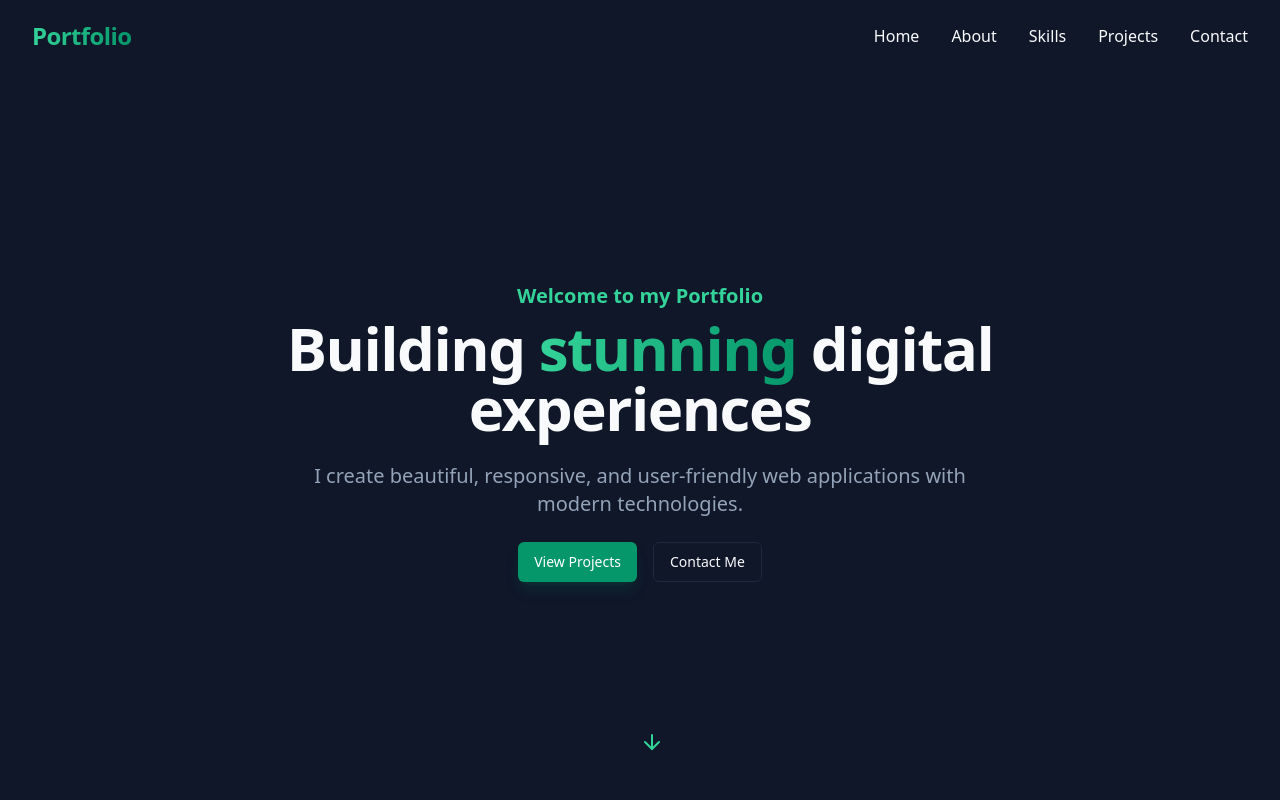
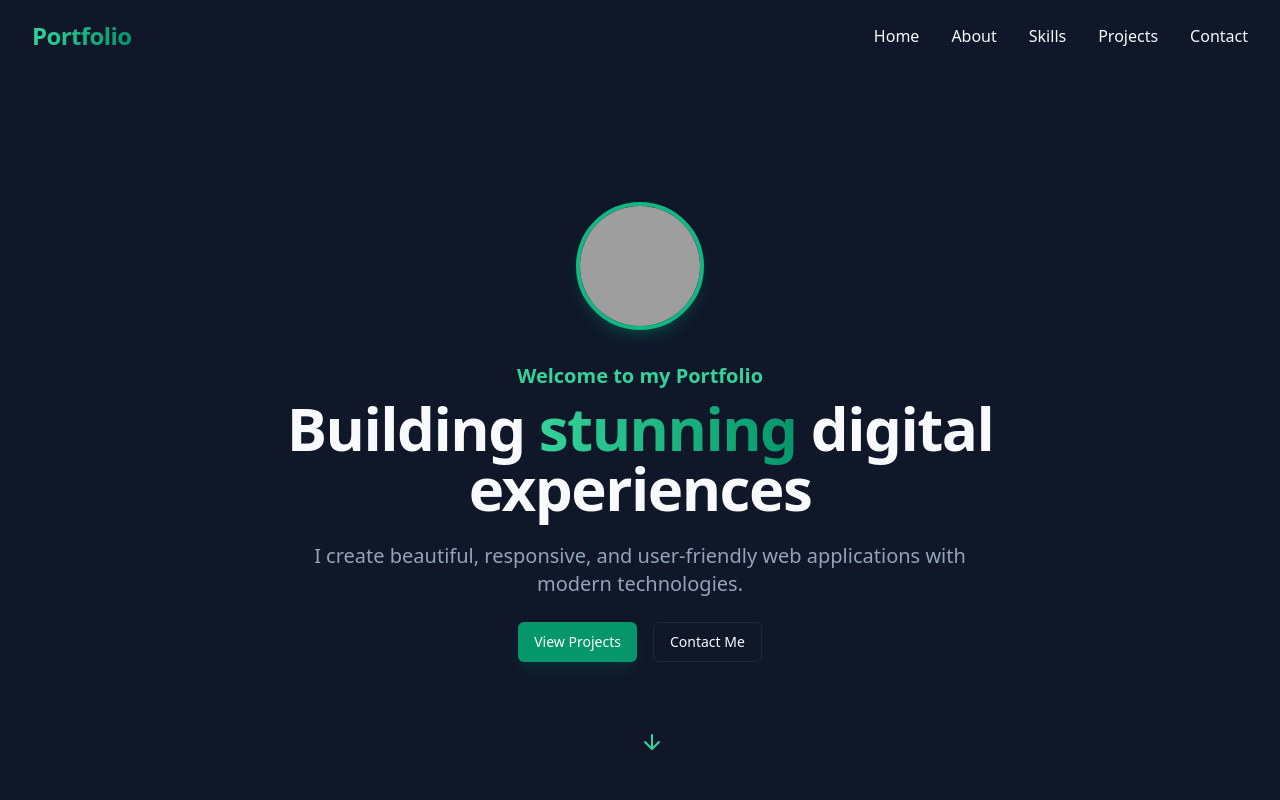
Before and after one commit to Novadotgg/Portfolio-react, a React (Vite) app: page / in a window 1280 px wide. Shown: the top 800 px of the page. Built offline with nearby package versions, Linux system fonts and the light colour scheme; grey boxes are pictures that could not be loaded.

Commit message:
Add circular image to Home section
Adds a circular image element to the HeroSection for displaying a user's image.

```diff
--- a/src/components/HeroSection.tsx
+++ b/src/components/HeroSection.tsx
@@ -2,12 +2,20 @@
 import React from 'react';
 import { ArrowDown } from 'lucide-react';
 import { Button } from '@/components/ui/button';
+import { Avatar, AvatarImage, AvatarFallback } from '@/components/ui/avatar';
 
 const HeroSection: React.FC = () => {
   return (
     <section id="home" className="min-h-screen flex items-center justify-center pt-16">
       <div className="container">
         <div className="text-center space-y-6 max-w-3xl mx-auto">
+          <div className="flex justify-center mb-8 animate-fade-in" style={{ animationDelay: '0.1s' }}>
+            <Avatar className="h-32 w-32 border-4 border-emerald-500 shadow-lg shadow-emerald-500/20">
+              <AvatarImage src="/placeholder.svg" alt="Profile Image" />
+              <AvatarFallback className="bg-emerald-800 text-emerald-100 text-xl">ME</AvatarFallback>
+            </Avatar>
+          </div>
+
           <div className="space-y-2 animate-fade-in" style={{ animationDelay: '0.2s' }}>
             <h2 className="text-emerald-400 font-semibold text-lg md:text-xl">
               Welcome to my Portfolio
```
